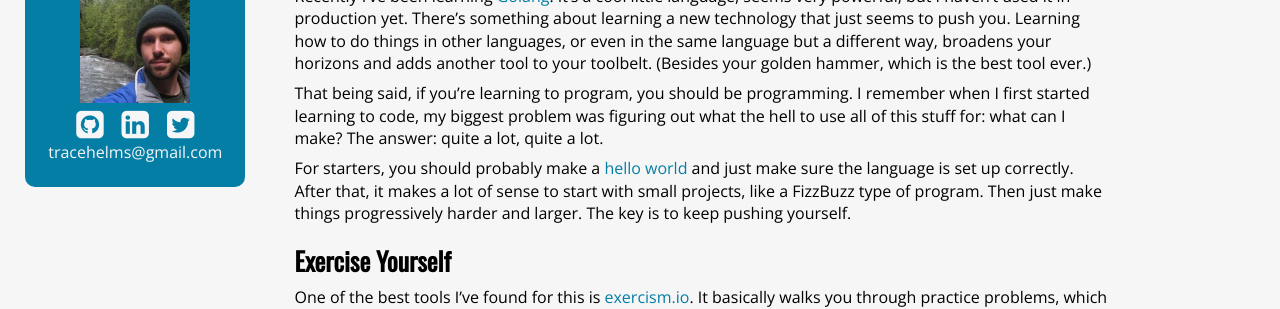
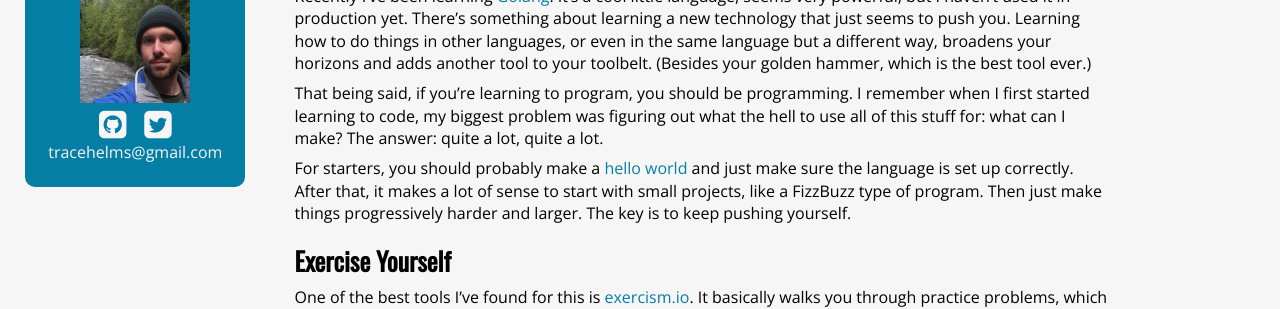
Before and after one commit to tracehelms/tracehelms.github.io, a Jekyll site: the page built from index.html, in a window 1280 px wide. Shown: the part 218-527 px from the top of the page. Built offline with Jekyll 4.4.1, drawn with Linux system fonts in a browser that asks for light colours; nearby versions of some CDN libraries; Markdown is read by kramdown in place of the engine named in the settings.

Commit message:
remove linkedin

```diff
--- a/_includes/header.html
+++ b/_includes/header.html
@@ -13,7 +13,6 @@
           <li><a href="/about/"><img src="/assets/images/trace-head.jpg" alt="Trace Helms" class="portrait"></a></li>
           <li>
             <a href="http://github.com/tracehelms" target="_blank"><i class="fa fa-github-square fa-2x fa-fw"></i></a>
-            <a href="http://linkedin.com/in/tracehelms" target="_blank"><i class="fa fa-linkedin-square fa-2x fa-fw"></i></a>
             <a href="http://twitter.com/tracehelms" target="_blank"><i class="fa fa-twitter-square fa-2x fa-fw"></i></a>
           </li>
           <li><a href="mailto:tracehelms@gmail.com">tracehelms@gmail.com</a></li>
```
